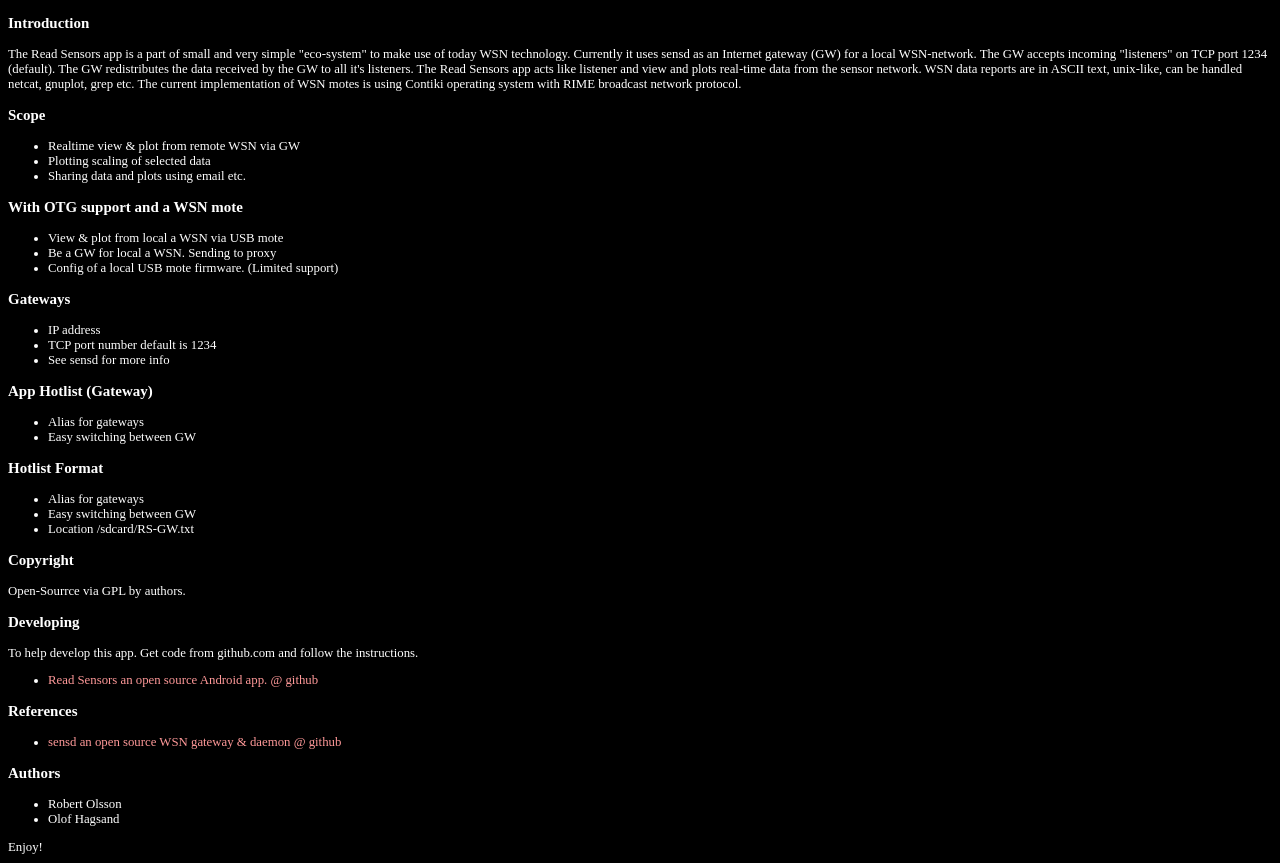
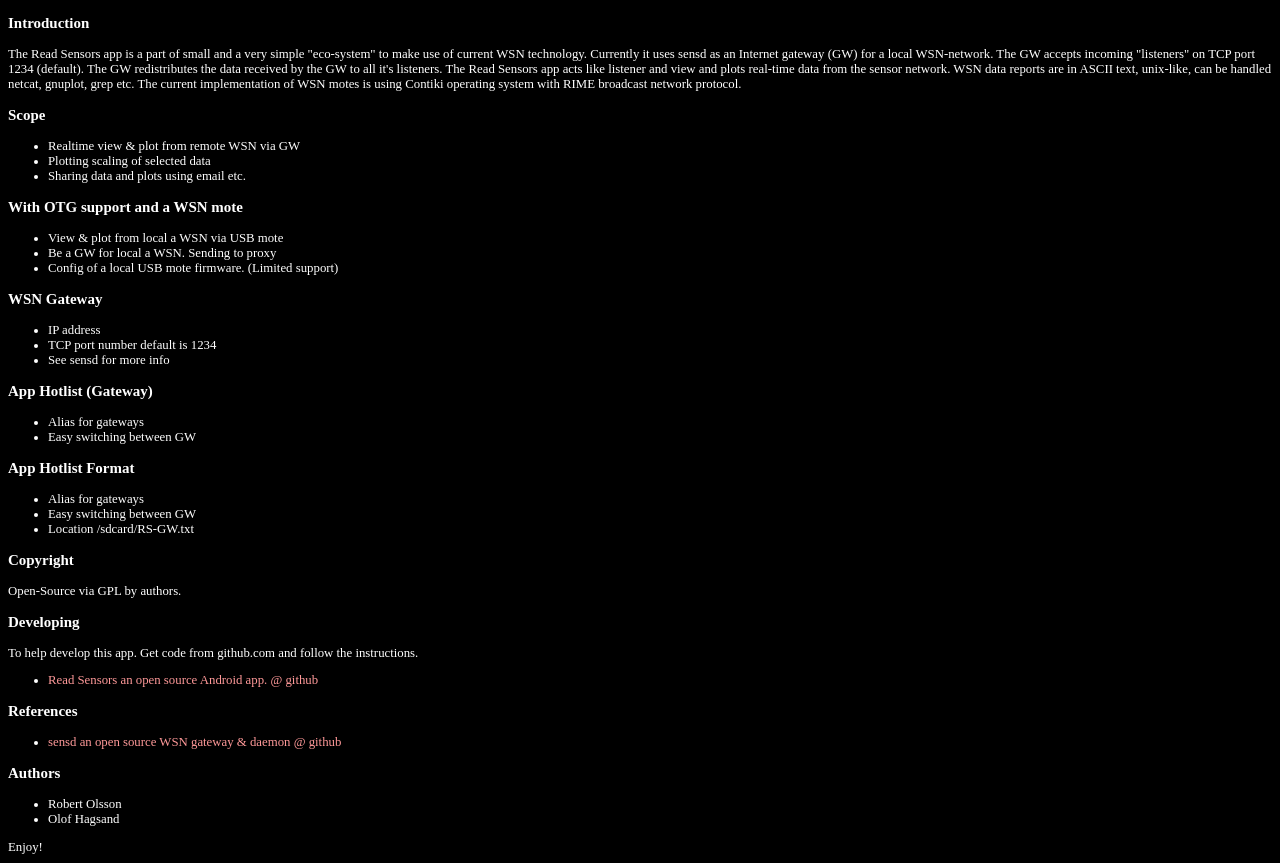
Before and after one commit to herjulf/Read-Sensors, a plain HTML site: page docs/index.html in a window 1280 px wide. Drawn offline with Linux system fonts and the light colour scheme.

Commit message:
Docs spelling

```diff
--- a/docs/index.html
+++ b/docs/index.html
@@ -22,8 +22,8 @@ a:active {text-decoration:underline;}
 
 <h3>Introduction</h3>
 
-<p> The Read Sensors app is a part of small and very simple "eco-system" to
-    make use of today WSN technology. Currently it uses sensd as an Internet
+<p> The Read Sensors app is a part of small and a very simple "eco-system" to
+    make use of current WSN technology. Currently it uses sensd as an Internet
     gateway (GW) for a local WSN-network. The GW accepts incoming "listeners"
     on  TCP port 1234 (default). The GW redistributes the data received by
     the GW to all it's listeners. The Read Sensors app acts like listener
@@ -51,7 +51,7 @@ a:active {text-decoration:underline;}
 <li> Config of a local USB mote firmware. (Limited support)
 </ul>
 
-<h3>Gateways</h3>
+<h3>WSN Gateway</h3>
 <ul>
 <li> IP address
 <li> TCP port number default is 1234
@@ -64,7 +64,7 @@ a:active {text-decoration:underline;}
 <li> Easy switching between GW
 </ul>
 
-<h3>Hotlist Format</h3>
+<h3>App Hotlist Format</h3>
 <ul>
 <li> Alias for gateways
 <li> Easy switching between GW
@@ -74,7 +74,7 @@ a:active {text-decoration:underline;}
 
 <h3>Copyright</h3>
 
-Open-Sourrce via GPL by authors.
+Open-Source via GPL by authors.
 
 <h3>Developing</h3>
 
```
